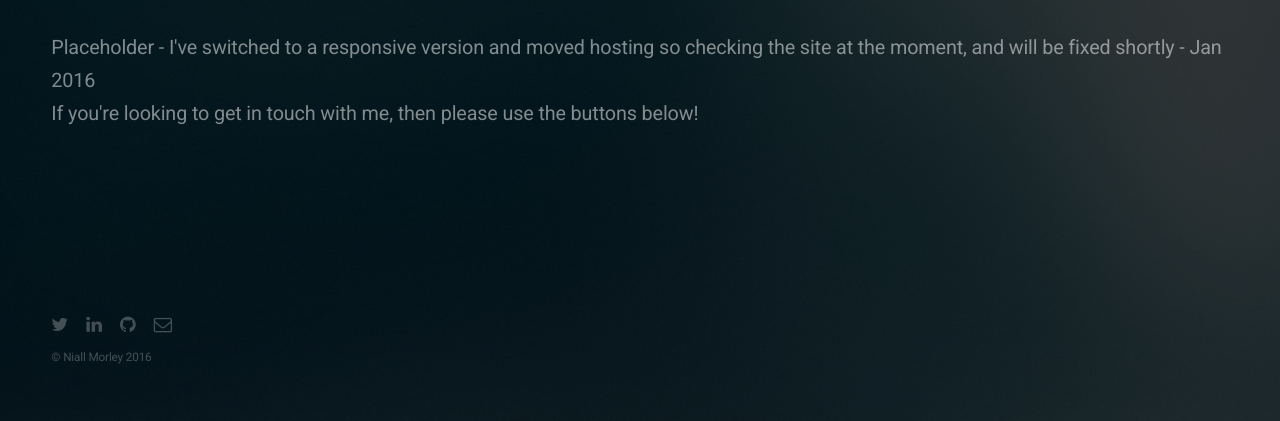
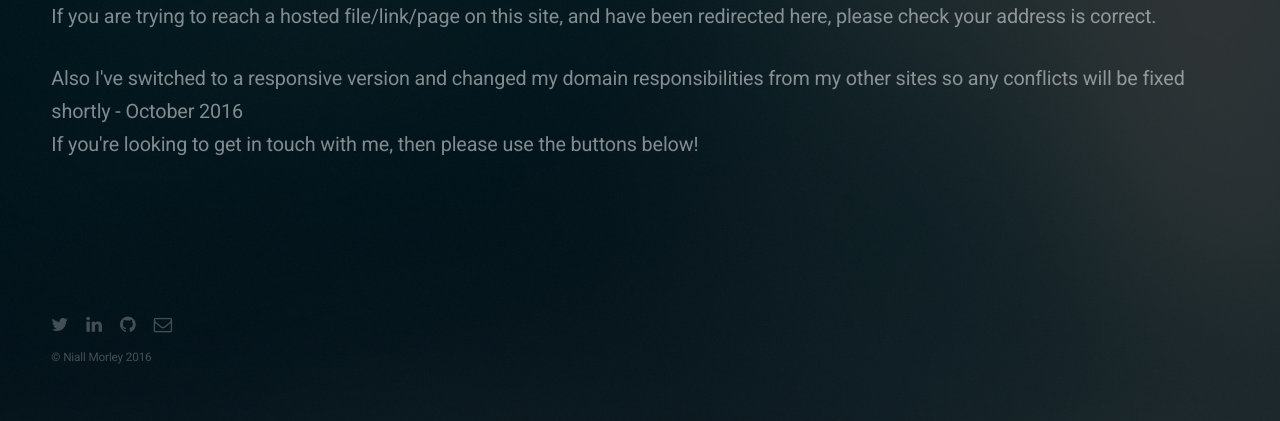
Before and after one commit to N14LL/n14ll.github.io, a plain HTML site: page index.html in a window 1280 px wide. Shown: the part 379-800 px from the top of the page. Drawn offline with Linux system fonts and the light colour scheme.

Commit message:
correcting for update

```diff
--- a/index.html
+++ b/index.html
@@ -25,7 +25,11 @@
 				<p>
 
 				</p>
-				<p>Placeholder - I've switched to a responsive version and moved hosting so checking the site at the moment, and will be fixed shortly - Jan 2016<br />
+
+				<p> If you are trying to reach a hosted file/link/page on this site, and have been redirected here, please check your address is correct.
+				</p>
+
+				<p> Also I've switched to a responsive version and changed my domain responsibilities from my other sites so any conflicts will be fixed shortly - October 2016<br />
 
 				If you're looking to get in touch with me, then please use the buttons below!</p>
 			</header>
```
